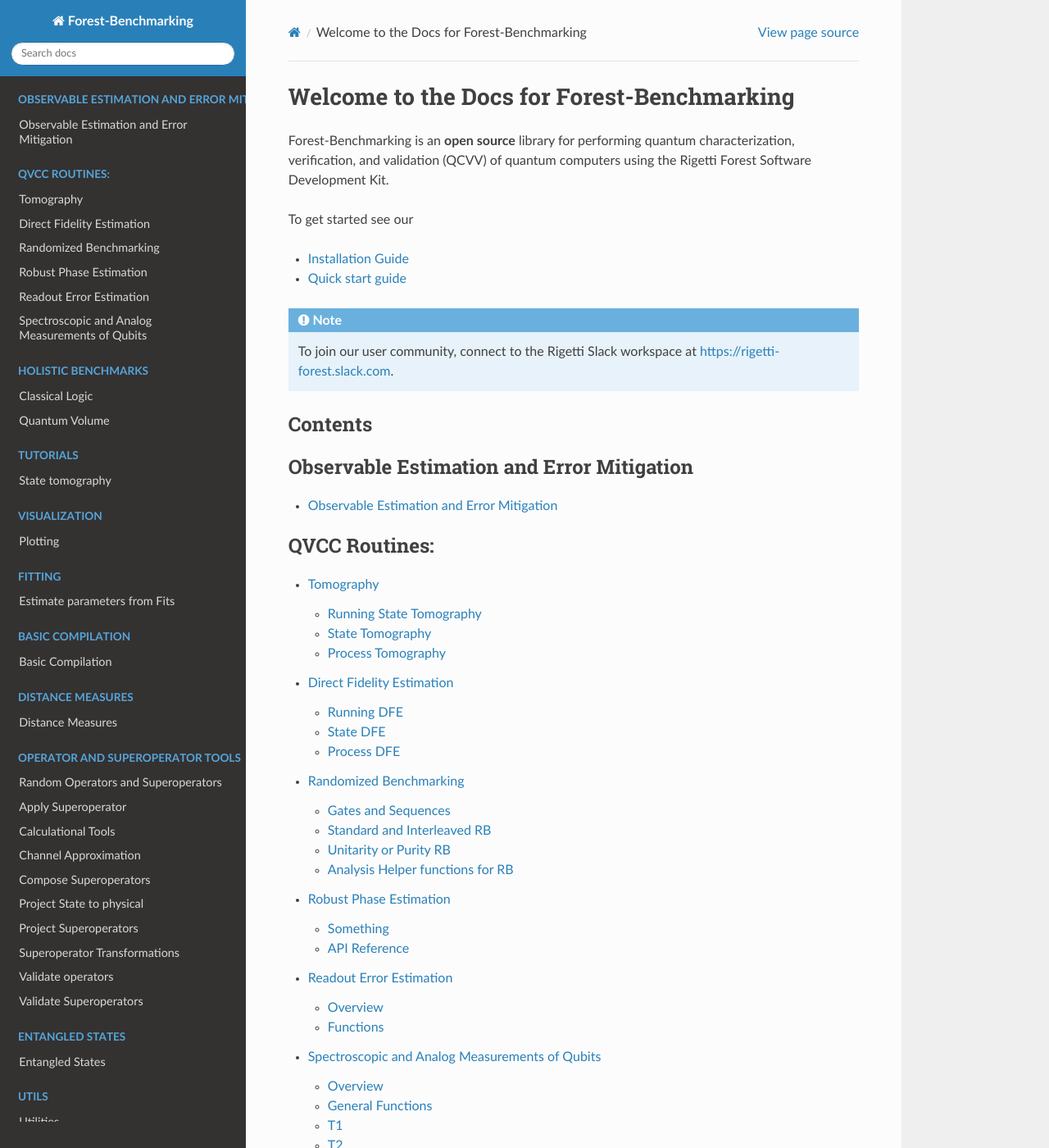
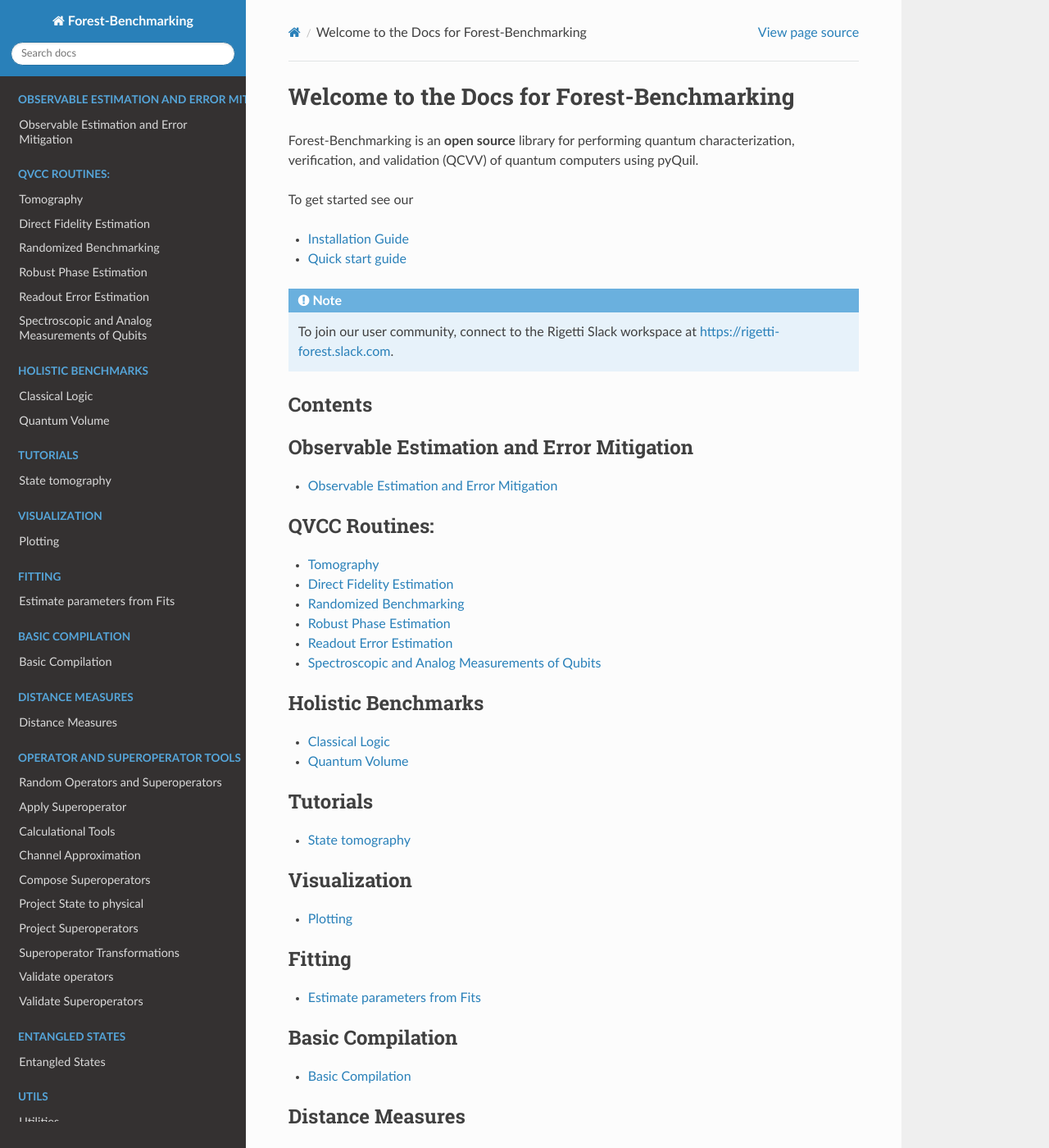
Before and after one commit to rigetti/forest-benchmarking, a Sphinx documentation site: the page built from docs/index.rst, in a window 1280 px wide and 1400 px high. Shown: the whole window at 82% size. Built offline with Sphinx 7.4.7 and the Read the Docs theme 2.0.0, drawn with Linux system fonts in a browser that asks for light colours; the version number could not be read and is left out; some of the changed lines change nothing that is shown; some of the changed text lies outside the part shown.

Commit message:
update toc

```diff
--- a/docs/index.rst
+++ b/docs/index.rst
@@ -2,7 +2,7 @@ Welcome to the Docs for Forest-Benchmarking
 ===========================================
 
 Forest-Benchmarking is an **open source** library for performing quantum characterization, verification, and validation
-(QCVV) of quantum computers using the Rigetti Forest Software Development Kit.
+(QCVV) of quantum computers using pyQuil.
 
 
 
@@ -26,7 +26,7 @@ Contents
 
 
 .. toctree::
-   :maxdepth: 2
+   :maxdepth: 1
    :caption: QVCC Routines:
 
    tomography
@@ -53,21 +53,21 @@ Contents
 
 
 .. toctree::
-   :maxdepth: 2
+   :maxdepth: 1
    :caption: Visualization
 
    plotting
 
 
 .. toctree::
-   :maxdepth: 2
+   :maxdepth: 1
    :caption: Fitting
 
    fit
 
 
 .. toctree::
-   :maxdepth: 2
+   :maxdepth: 1
    :caption: Basic Compilation
 
    compilation
@@ -95,13 +95,13 @@ Contents
 
 
 .. toctree::
-   :maxdepth: 2
+   :maxdepth: 1
    :caption: Entangled States
 
    ent_states
 
 .. toctree::
-   :maxdepth: 2
+   :maxdepth: 1
    :caption: Utils
 
    utils
```
